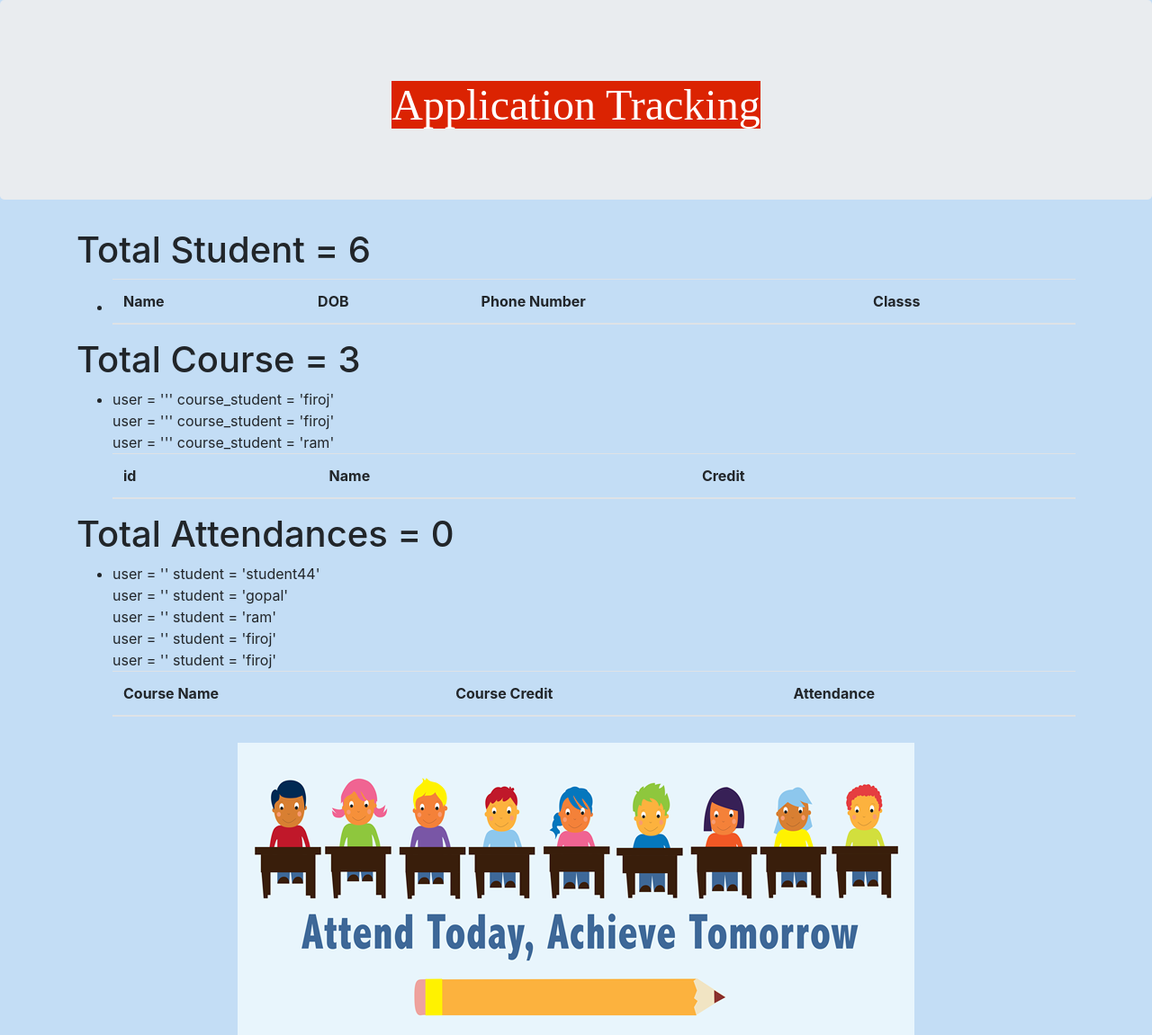
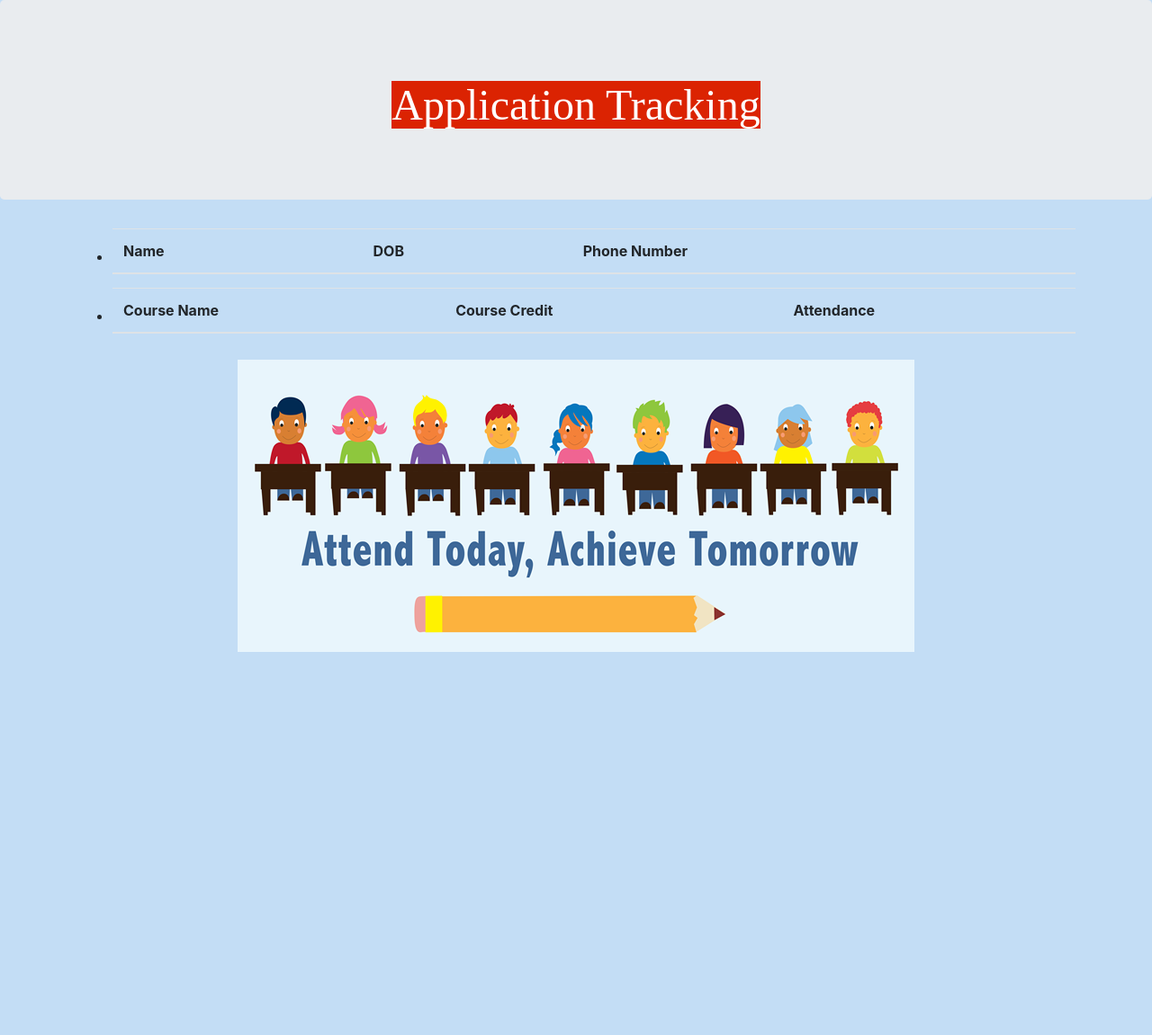
Before and after one commit to firojt/attendancetrackingsystem, a Django app: page /student/ in a window 1280 px wide. Shown: the whole page at 90% size. After the commit the page ends 725 px from the top, so only its background shows below. Run offline with Django 3.2, Linux system fonts and the light colour scheme; data comes from the database, SQL or seed files in the repository; both versions use the stored data as it was after the commit; lists and menus that the app fills with data are empty; parts of the project's set-up code (start-up, migrations or seed data) failed here and were passed over; some libraries are stand-ins or nearby versions.

Commit message:
reformatted code

```diff
--- a/school/templates/student.html
+++ b/school/templates/student.html
@@ -1,14 +1,9 @@
 {% extends "base_template.html" %}
 <hr/>
-
-
 {% block content %}
-
 <div class = "container">
-<h1>Total Student =  {{students | length}}</h1>
    {% if students %}
    <ul>
-
       <li>
          <!-- display student details here -->
          <table class="table table-striped">
@@ -17,84 +12,32 @@
                   <th scope="col">Name</th>
                   <th scope="col">DOB</th>
                   <th scope="col">Phone Number</th>
-            <th scope="col">Classs</th>
-            <!-- <th scope="col">Attendance(string)</th> -->
                </tr>
             </thead>
             <tbody>
                <tr >
-            {{ user.username }}
-
+                  <!-- {{ user.username }} -->
                   {% for student in students %}
                   {% if user.username == student.name %}
                   <th scope="row">{{student.name}}</th>
                   <td>{{student.dob}}</td>
                   <td>{{student.phone}}</td>
-            <td>{{student.attendance}}</td>
-            <!-- <td>{{student.attendance2}}</td> -->
                </tr>
                {% endif %}
                {% endfor %}
-
             </tbody>
          </table>
       </li>
-
    </ul>
    {% else %}
-  <p>There are no students in the school.</p>
+   <p></p>
    {% endif %}
 </div>
-
-<!-- div to display registered course  -->
-
+<!-- div for attendaces -->
 <div class = "container">
-  <h1>Total Course =  {{courses | length}}</h1>
+   <!-- <h1>Total Attendances =  {{attendaces | length}}</h1> -->
    {% if courses %}
    <ul>
-
-      <li>
-       <!-- display student details here -->
-       <table class="table table-striped">
-          <thead>
-            <tr>
-              <th scope="col">id</th>
-              <th scope="col">Name</th>
-              <th scope="col">Credit</th>
-            </tr>
-          </thead>
-          <tbody>
-            <tr >
-
-              {% for course in courses %}
-              user =  '{{user.username|stringformat:'s'}}''  course_student =
-              '{{course.student|stringformat:'s'}}' <br/>
-
-              {% if user.username|stringformat:"s" == course.student|stringformat:"s" %}
-              <th scope="row">{{course.id}}</th>
-              <td>{{course.name}}</td>
-              <td>{{course.credit}}</td>
-            </tr>
-            {% endif %}
-            {% endfor %}
-
-          </tbody>
-        </table>
-      </li>
-
-  </ul>
-  {% else %}
-    <p>There are no courses in the school.</p>
-  {% endif %}
-</div>
-
-<!-- div for attendaces -->
-
-<div class = "container">
-  <h1>Total Attendances =  {{attendaces | length}}</h1>
-  {% if courses %}
-  <ul>
-
       <li>
          <!-- display student details here -->
          <table class="table table-striped">
@@ -107,10 +50,9 @@
             </thead>
             <tbody>
                <tr >
-
                   {% for attendace in attendances %}
-              user =  '{{user.username|stringformat:'s'}}'
-              student = '{{attendace.student|stringformat:'s'}}' <br/>
+                  <!-- user =  '{{user.username|stringformat:'s'}}'
+                  student = '{{attendace.student|stringformat:'s'}}' <br/> -->
                   {% if user.username|stringformat:"s" == attendace.student|stringformat:"s" %}
                   <th scope="row">{{attendace.course}}</th>
                   <td>{{attendace.course.credit}}</td>
@@ -118,16 +60,13 @@
                </tr>
                {% endif %}
                {% endfor %}
-
             </tbody>
          </table>
       </li>
-
    </ul>
    {% else %}
    <p>There are no courses in the school.</p>
    {% endif %}
 </div>
-
-
 {% endblock %}
+COPY TO CLIPBOARD SELECT AL
```
Also changed, not shown: db.sqlite3. Lines whose indentation alone changed are shown as unchanged.
